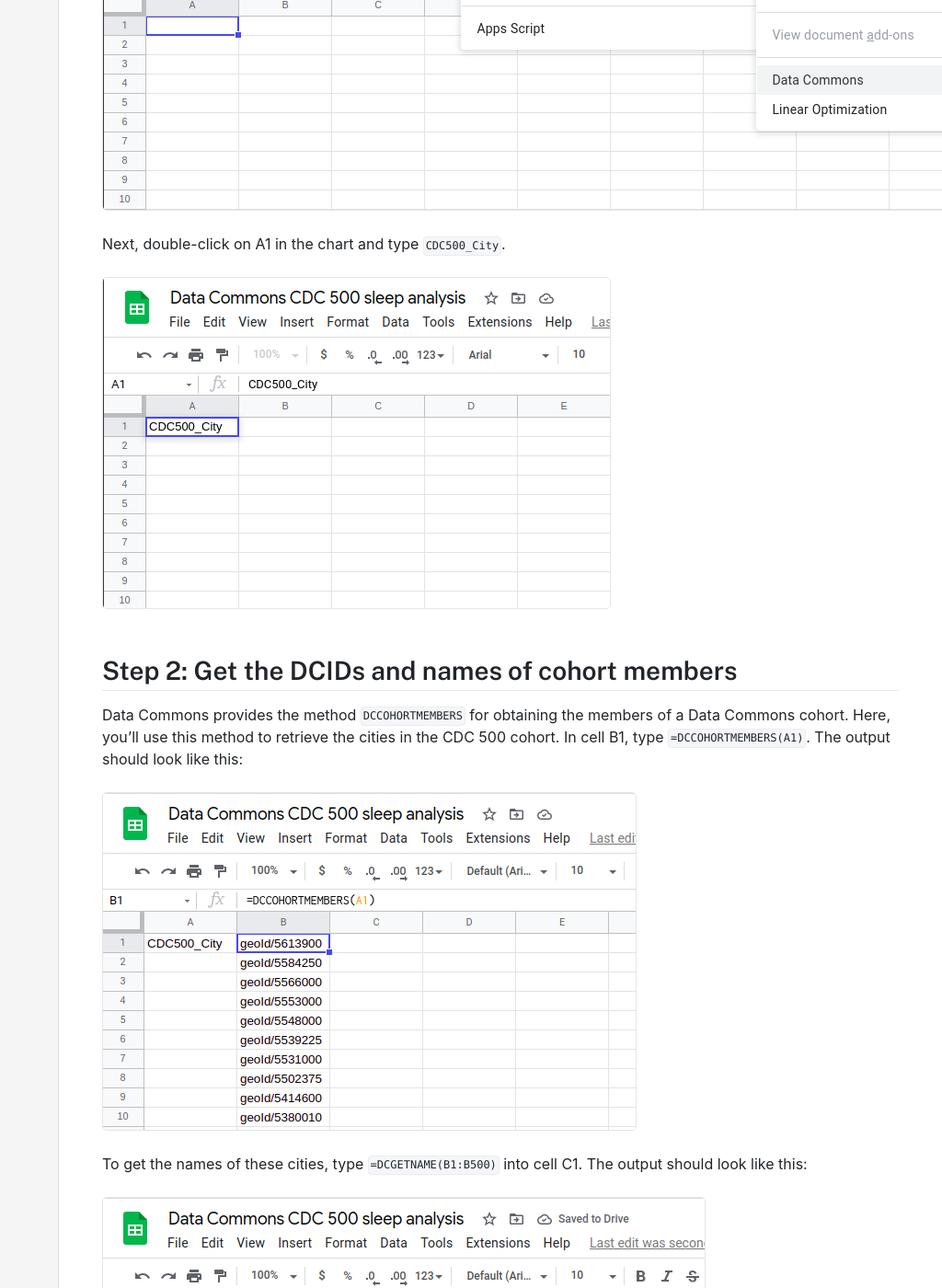
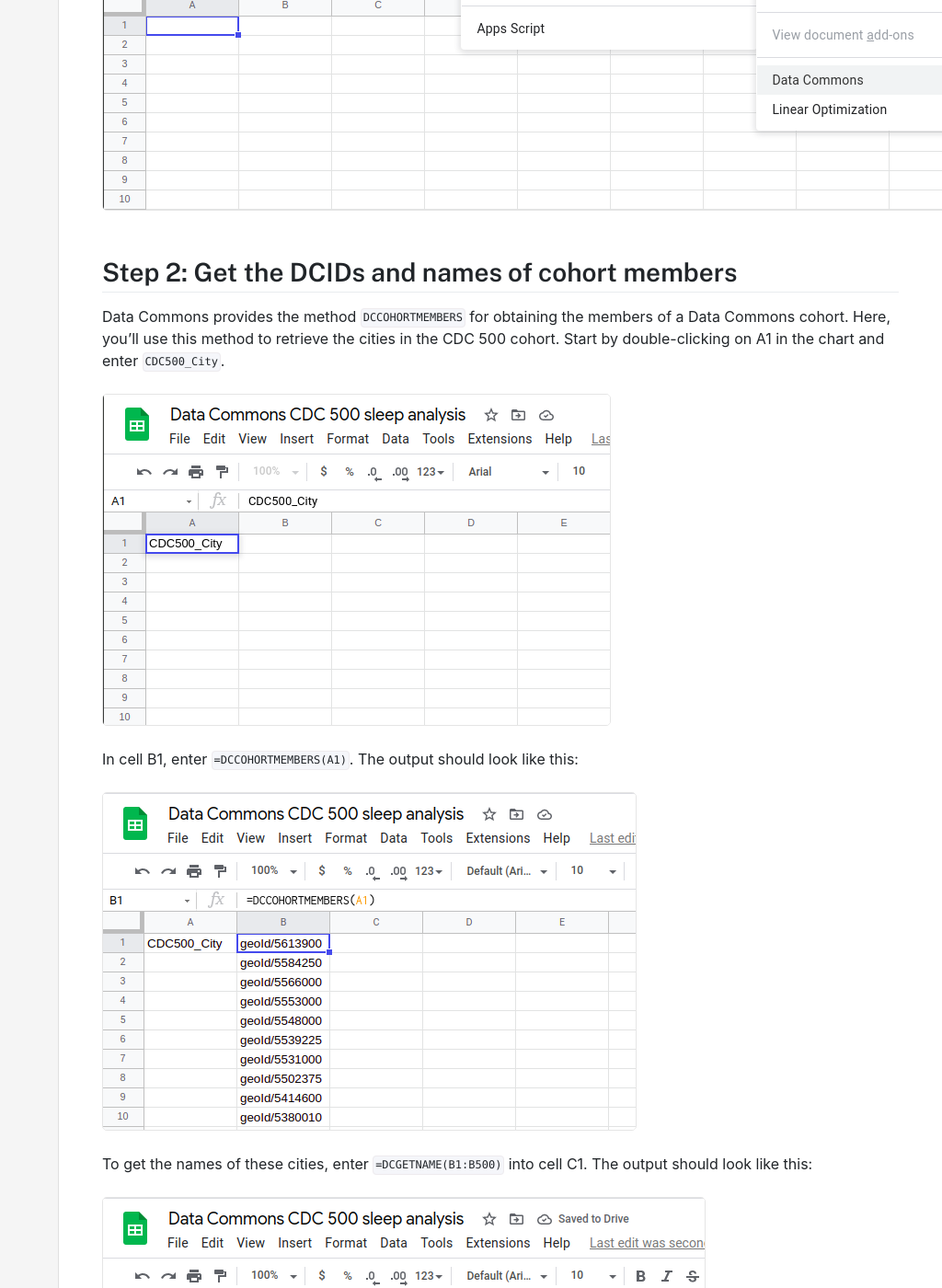
Before and after one commit to datacommonsorg/docsite, a Jekyll site: the page built from tutorials/sheets_sleep.md, in a window 1280 px wide and 1400 px high, scrolled down 1140 px. Shown: the whole window at 92% size, without its empty margins (256-1280 px from the left). Built offline with Jekyll 4.4.1, drawn with Linux system fonts in a browser that asks for light colours; comment, search, counter and statistics services are not loaded; some of the changed text lies outside the part shown.

Commit message:
touch up:

```diff
--- a/tutorials/sheets_sleep.md
+++ b/tutorials/sheets_sleep.md
@@ -20,21 +20,21 @@
 
 ![](/assets/images/tutorials/sheets_sleep_tutorial_2.png)
 
-Next, double-click on A1 in the chart and type `CDC500_City`.
+## Step 2: Get the DCIDs and names of cohort members
+Data Commons provides the method `DCCOHORTMEMBERS` for obtaining the members of a Data Commons cohort. Here, you’ll use this method to retrieve the cities in the CDC 500 cohort. Start by double-clicking on A1 in the chart and enter `CDC500_City`.
 
 ![](/assets/images/tutorials/sheets_sleep_tutorial_3.png)
 
-## Step 2: Get the DCIDs and names of cohort members
-Data Commons provides the method `DCCOHORTMEMBERS` for obtaining the members of a Data Commons cohort. Here, you’ll use this method to retrieve the cities in the CDC 500 cohort. In cell B1, type `=DCCOHORTMEMBERS(A1)`. The output should look like this:
+In cell B1, enter `=DCCOHORTMEMBERS(A1)`. The output should look like this:
 
 ![](/assets/images/tutorials/sheets_sleep_tutorial_4.png)
 
-To get the names of these cities, type `=DCGETNAME(B1:B500)` into cell C1. The output should look like this:
+To get the names of these cities, enter `=DCGETNAME(B1:B500)` into cell C1. The output should look like this:
 
 ![](/assets/images/tutorials/sheets_sleep_tutorial_5.png)
 
 ## Step 3: Obtain the sleep health level for each city.
-We will use the percentage of chronically restless residents in each city to determine using the `DCGET` method with the statistical variable `Percent_Person_SleepLessThan7Hours`. (More information on statistical variables is available in the glossary. Note that this is one of quite a number of statistical variables that can be measured for the CDC 500.) Type `=DCGET(B1:B500, "Percent_Person_SleepLessThan7Hours", "2016")` into cell D1 in your spreadsheet. The output should look like this:
+We will use the percentage of chronically restless residents in each city to determine using the `DCGET` method with the statistical variable `Percent_Person_SleepLessThan7Hours`. (More information on statistical variables is available in the glossary. Note that this is one of quite a number of statistical variables that can be measured for the CDC 500.) Enter `=DCGET(B1:B500, "Percent_Person_SleepLessThan7Hours", "2016")` into cell D1 in your spreadsheet. The output should look like this:
 
 ![](/assets/images/tutorials/sheets_sleep_tutorial_6.png)
 
@@ -45,4 +45,4 @@
 
 Note the added headers and resized column widths for increased clarity. Also, if you’re experiencing slow sorting in the sheet, consider replacing the method calls in the C and D columns with their values. To do this, copy the columns, then paste by value only into their original locations in the spreadsheet.
 
-To further explore data from this tutorial, check out https://docs.google.com/spreadsheets/d/1aSilceR2fZR-pTfMuilGebg9yDzOiR993bCtAk7GwlI/edit?usp=sharing
+To further explore data from this tutorial, check out <https://docs.google.com/spreadsheets/d/1aSilceR2fZR-pTfMuilGebg9yDzOiR993bCtAk7GwlI/edit?usp=sharing>.
```
